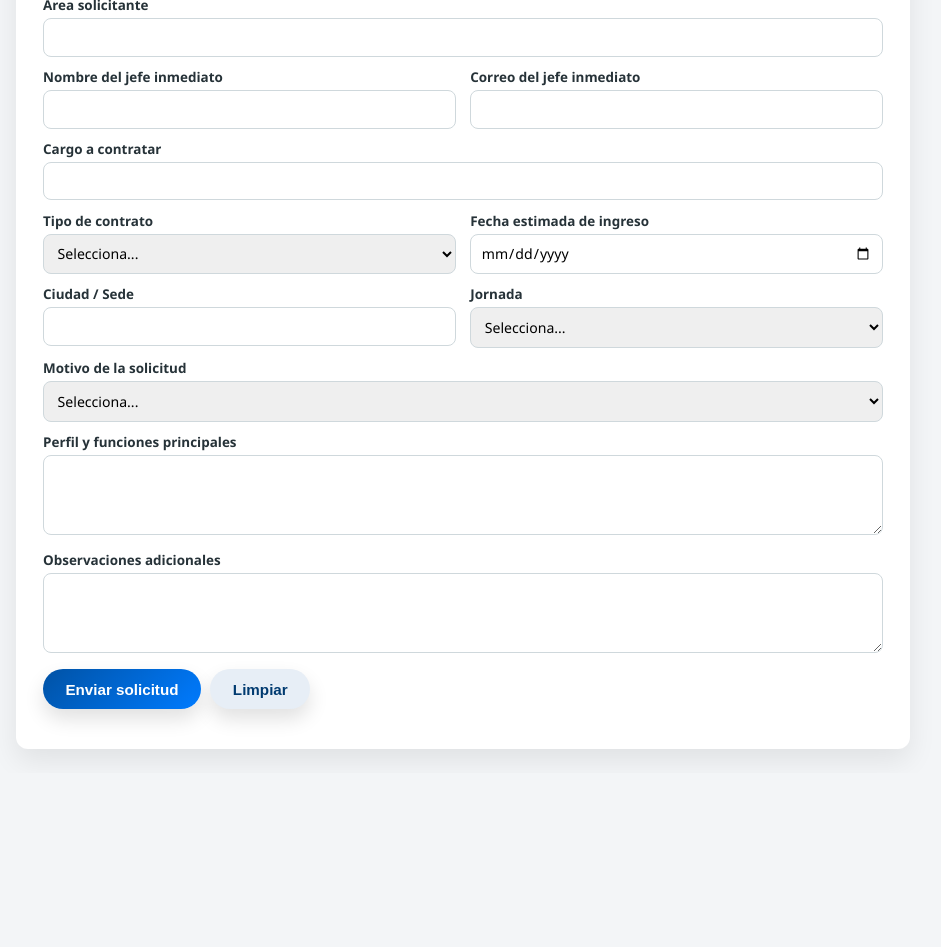
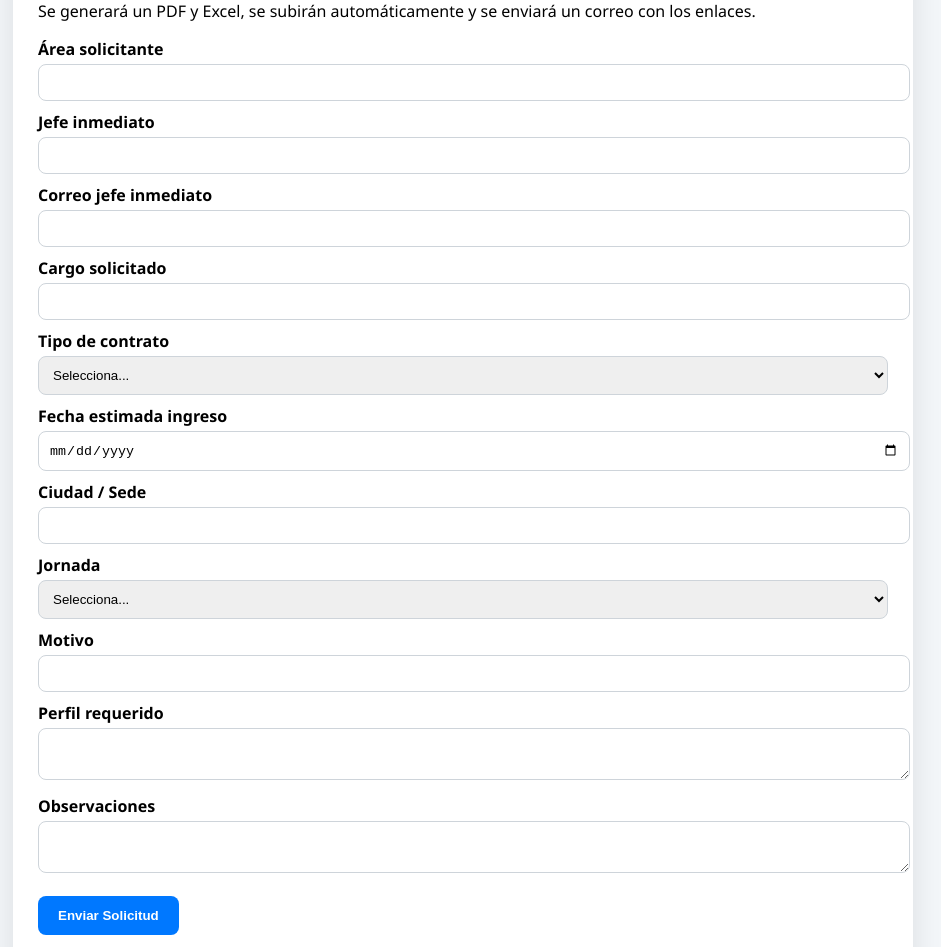
Before and after one commit to CHPaez/Portocolo_Comunicacion_Colombia_mas, a plain HTML site: page form-contratacion.html in a window 1280 px wide. Shown: the part 143-1090 px from the top of the page, without its empty margins (177-1118 px from the left). Before the commit the page ends 916 px from the top, so only its background shows below. Drawn offline with nearby package versions, Linux system fonts and the light colour scheme.

Commit message:
Update form-contratacion.html

```diff
--- a/form-contratacion.html
+++ b/form-contratacion.html
@@ -1,174 +1,118 @@
 <!DOCTYPE html>
 <html lang="es">
 <head>
-  <meta charset="UTF-8" />
-  <title>Formulario - Solicitud de contratación</title>
-  <meta name="viewport" content="width=device-width, initial-scale=1.0" />
+<meta charset="UTF-8">
+<title>Solicitud de Contratación - Colombia Más</title>
+<meta name="viewport" content="width=device-width, initial-scale=1.0">
 
-  <!-- Librerías necesarias -->
+<!-- Librerías -->
 <script src="https://cdnjs.cloudflare.com/ajax/libs/jspdf/2.5.1/jspdf.umd.min.js"></script>
 <script src="https://cdnjs.cloudflare.com/ajax/libs/xlsx/0.18.5/xlsx.full.min.js"></script>
 
 <style>
-    body {
-      font-family: "Segoe UI", system-ui, sans-serif;
-      background: #f3f5f7;
-      margin: 0;
-      padding: 1.5rem;
-      color: #263238;
+  body { font-family: "Segoe UI"; background: #f3f6f9; padding: 30px; }
+  .contenedor {
+    max-width: 850px; background: white; padding: 25px;
+    border-radius: 12px; margin: auto;
+    box-shadow: 0 10px 30px rgba(0,0,0,0.1);
   }
-    .wrapper {
-      max-width: 840px;
-      margin: 0 auto;
-      background: #ffffff;
-      padding: 1.5rem 1.7rem;
-      border-radius: 12px;
-      box-shadow: 0 12px 28px rgba(0, 0, 0, 0.08);
+  h1 { color: #004a99; margin-bottom: 5px; }
+  label { font-weight: 600; display:block; margin-top: 10px; }
+  input, select, textarea {
+    width:100%; padding:10px; border-radius:8px;
+    border:1px solid #ced4da; margin-top: 4px;
   }
-    h1 {
-      font-size: 1.3rem;
-      margin-bottom: 0.4rem;
-      color: #003a70;
+  button {
+    margin-top:18px; padding:12px 20px; border:0;
+    background:#0078ff; color:white; font-weight:700;
+    border-radius:8px; cursor:pointer;
   }
-    p { font-size: 0.9rem; margin-bottom: 1rem; }
-    .grid-2 { display: grid; gap: 0.9rem; }
-    @media (min-width: 700px) { .grid-2 { grid-template-columns: 1fr 1fr; } }
-    label { font-size: 0.84rem; font-weight: 600; display: block; margin-bottom: 0.25rem; }
-    input, select, textarea {
-      width: 100%; padding: 0.55rem 0.6rem; border-radius: 8px; border: 1px solid #cfd8dc;
-      font-size: 0.88rem; font-family: inherit; box-sizing: border-box;
-    }
-    textarea { min-height: 80px; resize: vertical; }
-    .campo { margin-bottom: 0.7rem; }
-    .actions { display:flex; gap:0.6rem; align-items:center; margin-top:0.6rem; }
-    button {
-      border: none; border-radius: 999px; padding: 0.7rem 1.4rem;
-      background: linear-gradient(135deg, #0052a5, #007bff); color: #ffffff; font-weight: 600;
-      font-size: 0.95rem; cursor: pointer; box-shadow: 0 10px 20px rgba(0, 0, 0, 0.12);
-    }
-    .btn-secondary { background: #e7eef6; color: #003a70; font-weight:700; }
-    .info { font-size:0.85rem; color:#506067; }
-    .success { color: #0b8a3e; font-weight:700; }
-    .error { color: #c0392b; font-weight:700; }
+  .mensaje { margin-top:15px; font-size:15px; }
 </style>
+
 </head>
+<body>
 
-<body>
-  <div class="wrapper">
-    <h1>Formulario de solicitud de contratación</h1>
-    <p>El sistema generará un PDF y un Excel y enviará por correo los links de descarga.</p>
+<div class="contenedor">
+  <h1>Solicitud de Contratación</h1>
+  <p>Se generará un PDF y Excel, se subirán automáticamente y se enviará un correo con los enlaces.</p>
 
   <form id="formulario">
-      <div class="campo">
+
     <label>Área solicitante</label>
-        <input type="text" id="area" required />
-      </div>
+    <input id="area" required>
 
-      <div class="grid-2">
-        <div class="campo">
-          <label>Nombre del jefe inmediato</label>
-          <input type="text" id="jefe" required />
-        </div>
-        <div class="campo">
-          <label>Correo del jefe inmediato</label>
-          <input type="email" id="correoJefe" required />
-        </div>
-      </div>
+    <label>Jefe inmediato</label>
+    <input id="jefe" required>
 
-      <div class="campo">
-        <label>Cargo a contratar</label>
-        <input type="text" id="cargo" required />
-      </div>
+    <label>Correo jefe inmediato</label>
+    <input id="correoJefe" type="email" required>
 
-      <div class="grid-2">
-        <div class="campo">
+    <label>Cargo solicitado</label>
+    <input id="cargo" required>
+
     <label>Tipo de contrato</label>
     <select id="contrato" required>
       <option value="">Selecciona...</option>
       <option>Indefinido</option>
       <option>Término fijo</option>
       <option>Prestación de servicios</option>
-            <option>Temporal / Reemplazo</option>
     </select>
-        </div>
-        <div class="campo">
-          <label>Fecha estimada de ingreso</label>
-          <input type="date" id="fecha" required />
-        </div>
-      </div>
 
-      <div class="grid-2">
-        <div class="campo">
+    <label>Fecha estimada ingreso</label>
+    <input type="date" id="fecha" required>
+
     <label>Ciudad / Sede</label>
-          <input type="text" id="sede" required />
-        </div>
-        <div class="campo">
+    <input id="sede" required>
+
     <label>Jornada</label>
     <select id="jornada" required>
       <option value="">Selecciona...</option>
       <option>Tiempo completo</option>
       <option>Medio tiempo</option>
-            <option>Por turnos</option>
+      <option>Turnos</option>
     </select>
-        </div>
-      </div>
 
-      <div class="campo">
-        <label>Motivo de la solicitud</label>
-        <select id="motivo" required>
-          <option value="">Selecciona...</option>
-          <option>Cargo nuevo</option>
-          <option>Reemplazo</option>
-          <option>Reforzar equipo / pico de trabajo</option>
-          <option>Otro</option>
-        </select>
-      </div>
+    <label>Motivo</label>
+    <input id="motivo" required>
 
-      <div class="campo">
-        <label>Perfil y funciones principales</label>
+    <label>Perfil requerido</label>
     <textarea id="perfil" required></textarea>
-      </div>
 
-      <div class="campo">
-        <label>Observaciones adicionales</label>
+    <label>Observaciones</label>
     <textarea id="obs"></textarea>
-      </div>
 
-      <div class="actions">
-        <button type="button" onclick="generarYEnviar()">Enviar solicitud</button>
-        <button type="reset" class="btn-secondary">Limpiar</button>
-      </div>
+    <button type="button" onclick="generarYEnviar()">Enviar Solicitud</button>
 
-      <p id="mensaje" class="info" style="margin-top:12px;"></p>
   </form>
+
+  <div class="mensaje" id="mensaje"></div>
 </div>
 
 <script>
-async function subirAFileIO(blob, nombre) {
-  const formData = new FormData();
-  formData.append("file", blob, nombre);
-
-  const resp = await fetch("https://file.io?expires=1w", {
-    method: "POST",
-    body: formData
-  });
-
-  const json = await resp.json();
-  if (!json.success) throw new Error("Error subiendo archivo a File.io");
-
-  return json.link;
+// ⭐ GENERA NOMBRE DE ARCHIVO AUTOMÁTICO
+function nombreArchivo(ext) {
+  const f = new Date();
+  const fecha =
+    f.getFullYear() + "-" +
+    String(f.getMonth()+1).padStart(2,"0") + "-" +
+    String(f.getDate()).padStart(2,"0") + "_" +
+    String(f.getHours()).padStart(2,"0") + "-" +
+    String(f.getMinutes()).padStart(2,"0") + "-" +
+    String(f.getSeconds()).padStart(2,"0");
+  return `solicitud_${fecha}.${ext}`;
 }
 
+// ⭐ GENERA PDF
 async function generarPDF(datos) {
   const { jsPDF } = window.jspdf;
   const doc = new jsPDF();
-
   let y = 15;
   doc.setFontSize(14);
-  doc.text("Solicitud de contratación - Colombia Más", 10, y);
+  doc.text("Solicitud de Contratación - Colombia Más", 10, y);
   y += 10;
+  doc.setFontSize(10);
 
-  doc.setFontSize(10);
   datos.forEach(([campo, valor]) => {
     doc.text(`${campo}: ${valor}`, 10, y);
     y += 7;
@@ -177,71 +121,75 @@ async function generarPDF(datos) {
   return doc.output("blob");
 }
 
+// ⭐ GENERA EXCEL
 function generarExcel(datos) {
-  const ws = XLSX.utils.aoa_to_sheet([["Campo", "Valor"], ...datos]);
+  const ws = XLSX.utils.aoa_to_sheet([["Campo","Valor"], ...datos]);
   const wb = XLSX.utils.book_new();
   XLSX.utils.book_append_sheet(wb, ws, "Solicitud");
-
-  return new Blob(
-    [XLSX.write(wb, { bookType: "xlsx", type: "array" })],
-    { type: "application/vnd.openxmlformats-officedocument.spreadsheetml.sheet" }
-  );
+  return new Blob([XLSX.write(wb, { bookType:"xlsx", type:"array" })]);
 }
 
+// ⭐ SUBE ARCHIVO A TRANSFER.SH
+async function subirATransfer(blob, nombre) {
+  const resp = await fetch("https://transfer.sh/" + nombre, {
+    method: "PUT",
+    body: blob
+  });
+
+  return await resp.text(); // Devuelve el link directo
+}
+
+// ⭐ GENERA Y ENVÍA TODO
 async function generarYEnviar() {
-  const mensaje = document.getElementById("mensaje");
-  mensaje.innerHTML = "Generando archivos…";
+  const msg = document.getElementById("mensaje");
+  msg.innerHTML = "Generando archivos…";
 
   const datos = [
     ["Área solicitante", area.value],
     ["Jefe inmediato", jefe.value],
     ["Correo jefe", correoJefe.value],
-    ["Cargo solicitado", cargo.value],
-    ["Tipo de contrato", contrato.value],
+    ["Cargo", cargo.value],
+    ["Contrato", contrato.value],
     ["Fecha ingreso", fecha.value],
-    ["Ciudad / Sede", sede.value],
+    ["Sede", sede.value],
     ["Jornada", jornada.value],
     ["Motivo", motivo.value],
     ["Perfil", perfil.value],
     ["Observaciones", obs.value]
   ];
 
-  if (datos.some(d => !d[1])) {
-    mensaje.innerHTML = "<span class='error'>Completa todos los campos</span>";
-    return;
-  }
-
+  // Generar archivos
   const pdfBlob = await generarPDF(datos);
   const excelBlob = generarExcel(datos);
 
-  mensaje.innerHTML = "Subiendo archivos a File.io…";
+  const pdfName = nombreArchivo("pdf");
+  const excelName = nombreArchivo("xlsx");
 
-  const linkPDF = await subirAFileIO(pdfBlob, "solicitud.pdf");
-  const linkExcel = await subirAFileIO(excelBlob, "solicitud.xlsx");
+  msg.innerHTML = "Subiendo archivos…";
 
-  mensaje.innerHTML = "Enviando correo…";
+  // Subir archivos
+  const urlPDF = await subirATransfer(pdfBlob, pdfName);
+  const urlExcel = await subirATransfer(excelBlob, excelName);
 
-  fetch("https://formsubmit.co/ajax/cepb@hotmail.es", {
+  msg.innerHTML = "Enviando correo…";
+
+  // Enviar correo con FormSubmit
+  await fetch("https://formsubmit.co/ajax/cepb@hotmail.es", {
     method: "POST",
     headers: { "Content-Type": "application/json" },
     body: JSON.stringify({
       asunto: "Nueva solicitud de contratación",
-      mensaje: "Se generó una nueva solicitud.",
-      link_pdf: linkPDF,
-      link_excel: linkExcel
+      pdf: urlPDF,
+      excel: urlExcel
     })
-  })
-  .then(() => {
-    mensaje.innerHTML = `
-      <span class="success">
-        ¡Solicitud enviada!<br>
-        PDF: <a href="${linkPDF}" target="_blank">Ver PDF</a><br>
-        Excel: <a href="${linkExcel}" target="_blank">Ver Excel</a>
+  });
+
+  msg.innerHTML = `
+    <span style="color:green;font-weight:700">
+      Solicitud enviada correctamente.<br><br>
+      <a href="${urlPDF}" target="_blank">📄 Descargar PDF</a><br>
+      <a href="${urlExcel}" target="_blank">📊 Descargar Excel</a>
     </span>`;
-  })
-  .catch(() => {
-    mensaje.innerHTML = "<span class='error'>Error enviando el correo.</span>";
-  });
 }
 </script>
 
```
Lines whose indentation alone changed are shown as unchanged.
